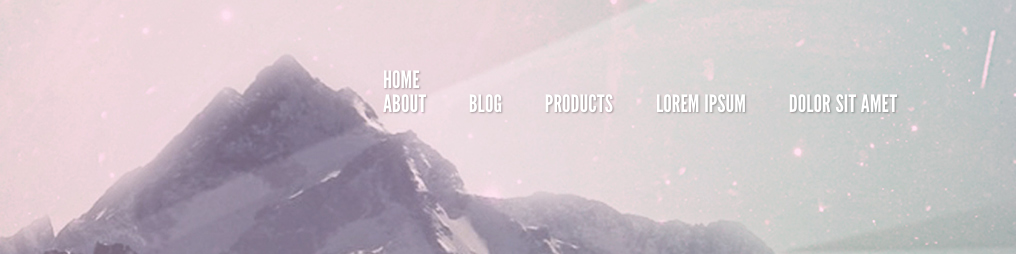
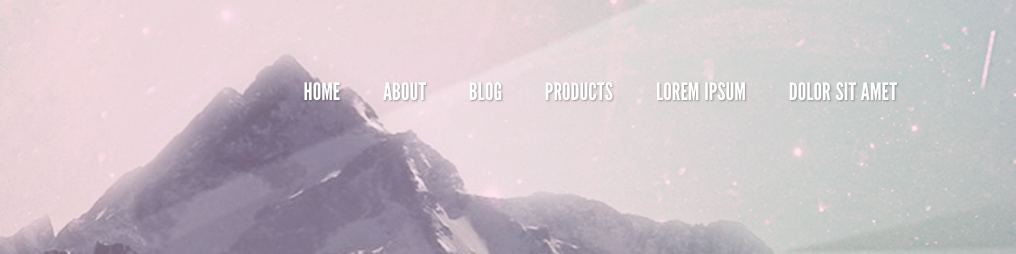
Before and after one commit to x-shade/x-shade.github.io, a plain HTML site: page task8/index.html in a window 1280 px wide. Shown: the top 254 px of the page, 264-1280 px from the left. Drawn offline with Linux system fonts and the light colour scheme.

Commit message:
updated index.html

```diff
--- a/task8/index.html
+++ b/task8/index.html
@@ -18,14 +18,11 @@
 
                         <nav class="menu navigation__menu">
                             <a class="menu__link navigation__link" href="#">Home</a>
-
-                            <div class="menu_visible">
-                                <a class="menu__link navigation__link" href="#">About</a>
-                                <a class="menu__link navigation__link" href="#">Blog</a>
-                                <a class="menu__link navigation__link" href="#">Products</a>
-                                <a class="menu__link navigation__link" href="#">Lorem ipsum</a>
-                                <a class="menu__link navigation__link" href="#">Dolor sit amet</a>
-                                </div>
+                            <a class="menu__link navigation__link" href="#">About</a>
+                            <a class="menu__link navigation__link" href="#">Blog</a>
+                            <a class="menu__link navigation__link" href="#">Products</a>
+                            <a class="menu__link navigation__link" href="#">Lorem ipsum</a>
+                            <a class="menu__link navigation__link" href="#">Dolor sit amet</a>
                         </nav>
 
                     </div>
```
